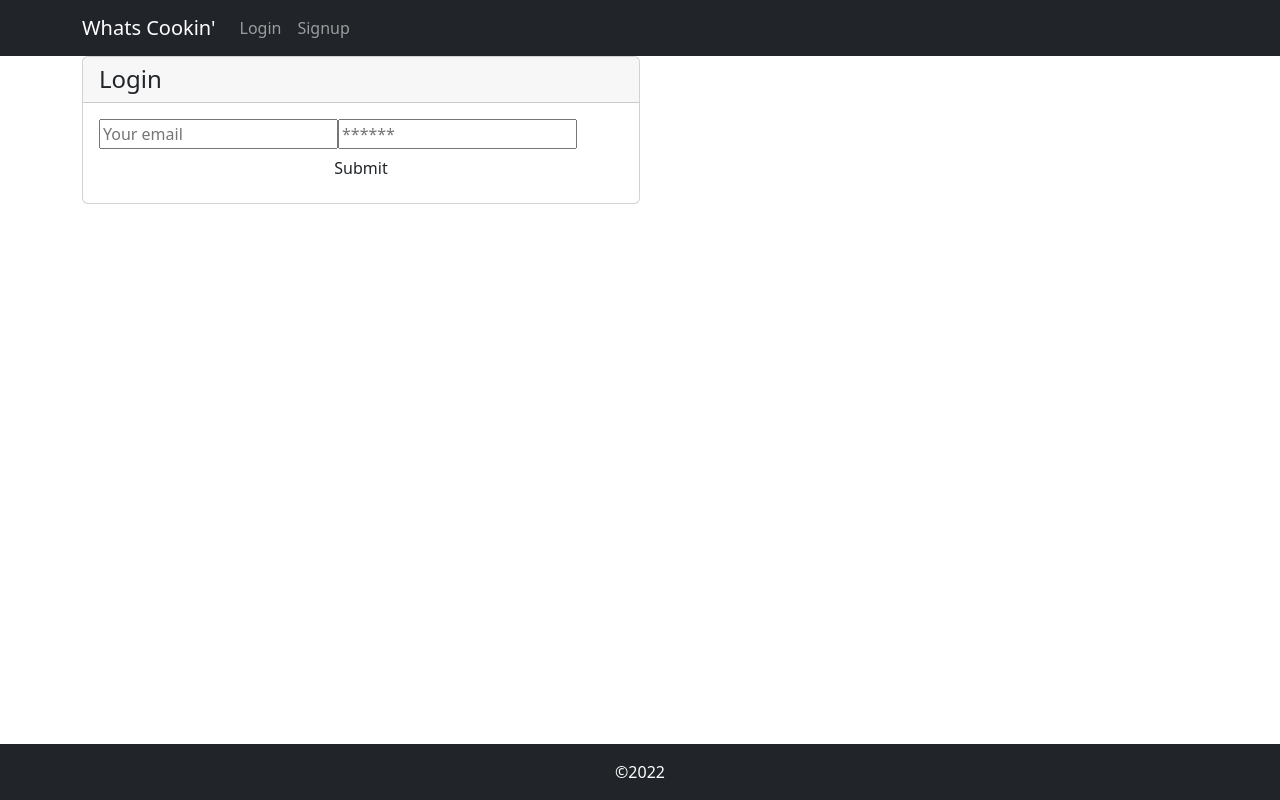
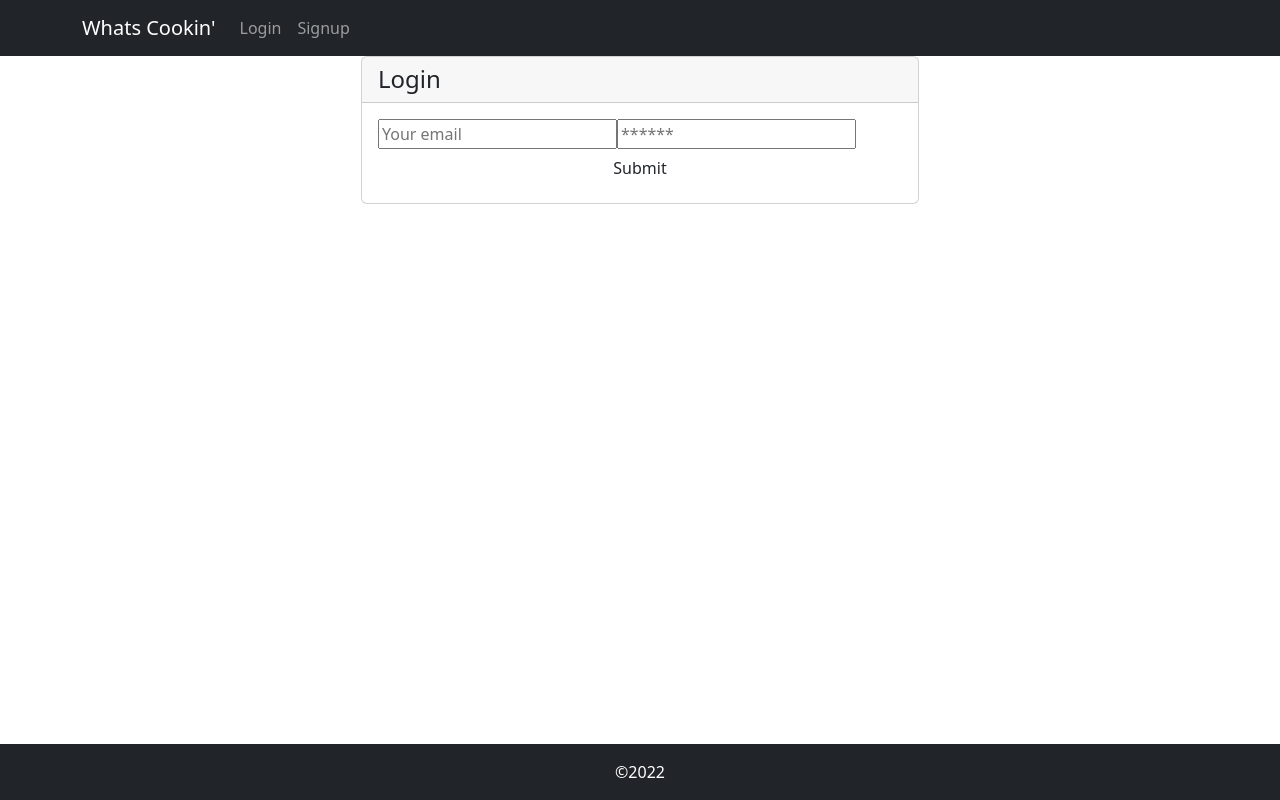
Before and after one commit to ryanraposo/whatscookin, a React (Create React App) app in the folder client/: page /login in a window 1280 px wide. Built offline with nearby package versions, Linux system fonts and the light colour scheme; the HTML template or start-up script is replaced by a standard one.

Commit message:
center login form

```diff
--- a/client/src/pages/Login.js
+++ b/client/src/pages/Login.js
@@ -32,7 +32,7 @@
   };
 
   return (
-    <main className='flex-row justify-center mb-4'>
+    <main className='d-flex flex-row justify-content-center mb-4'>
       <div className='col-12 col-md-6'>
         <div className='card'>
           <h4 className='card-header'>Login</h4>
```
